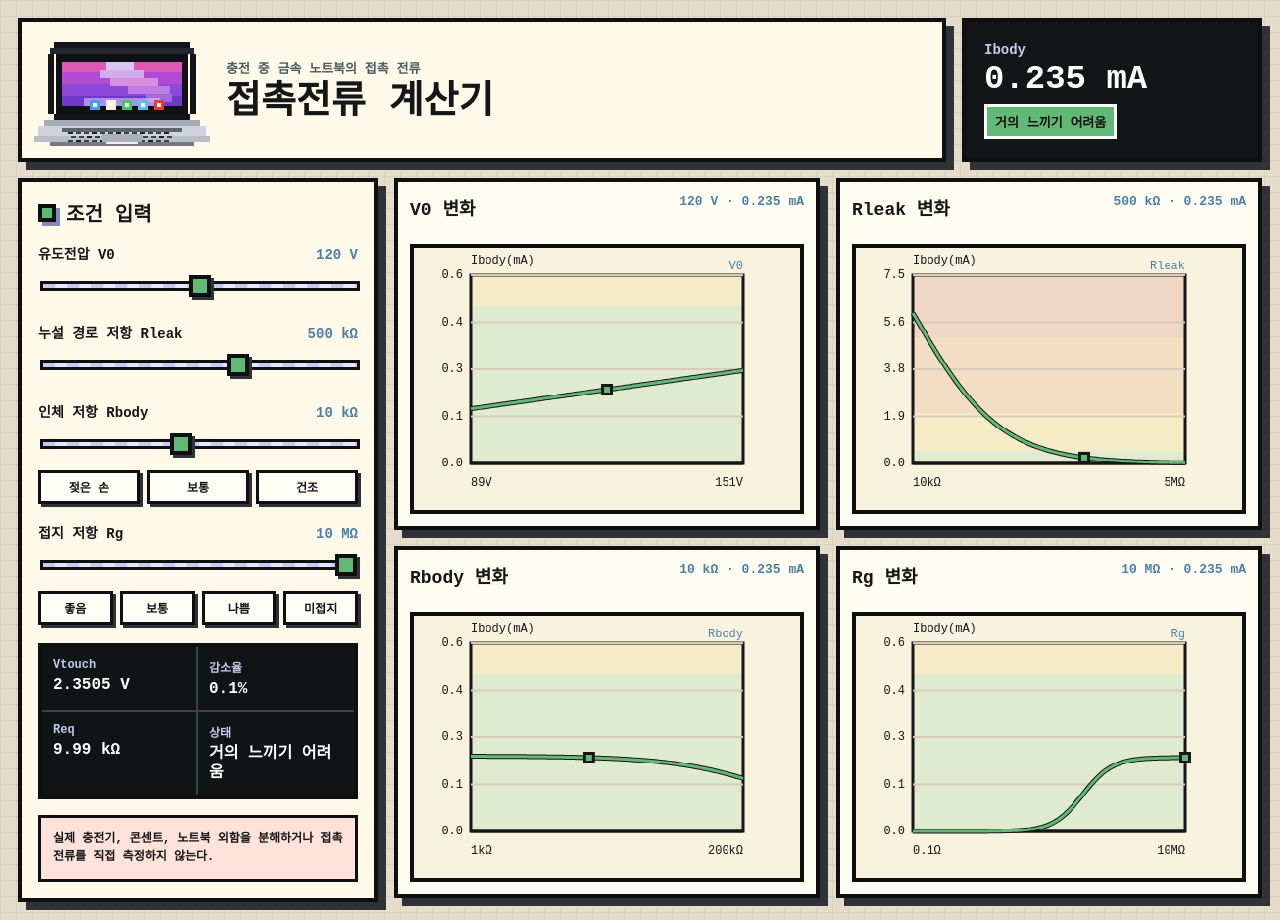
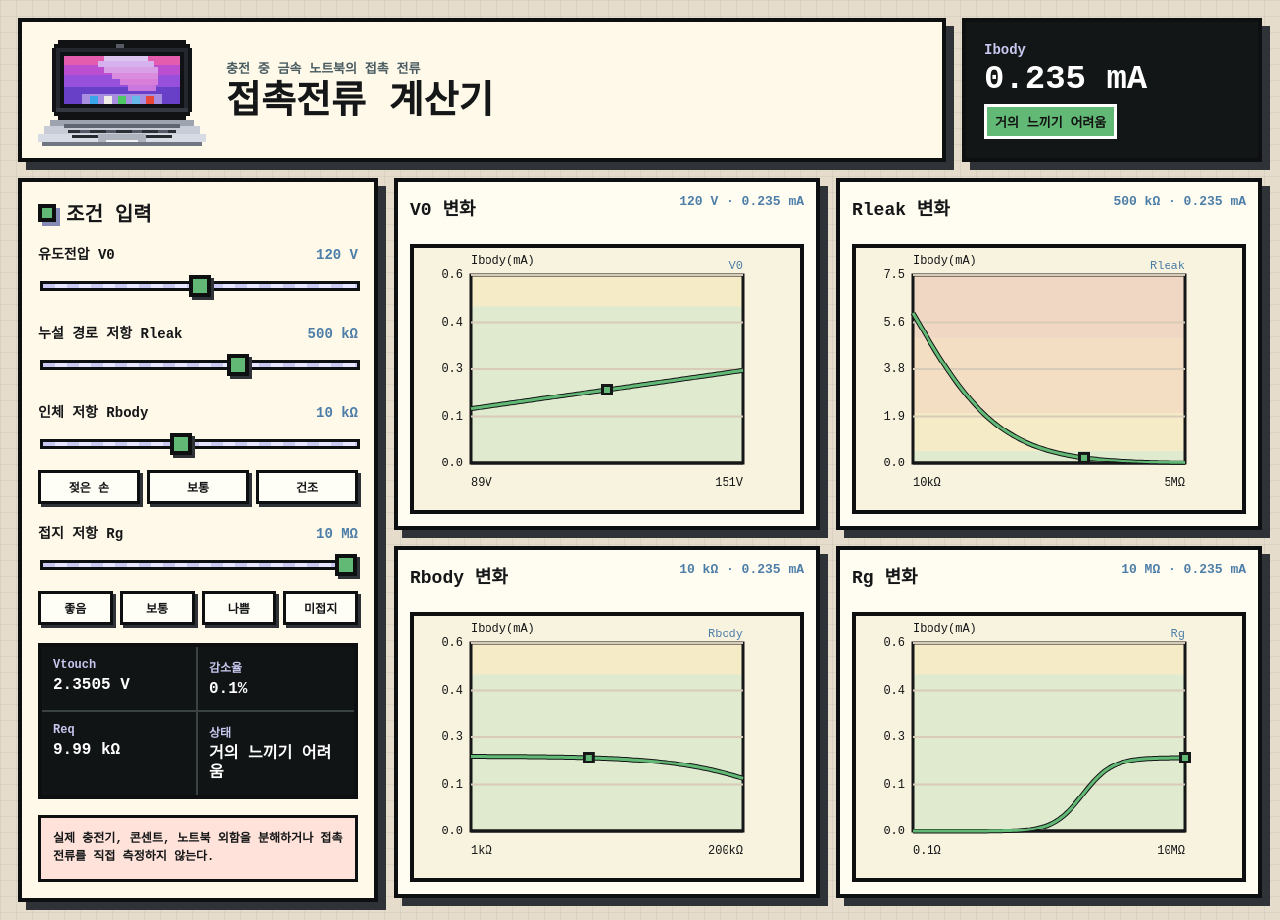
Before and after one commit to dhni1/zzirit, a website: page index.html in a window 1280 px wide. Drawn offline with Linux system fonts and the light colour scheme.

Commit message:
zzirit v0.1.3

```diff
--- a/app.js
+++ b/app.js
@@ -40,13 +40,13 @@ const elements = {
     rBody: document.querySelector("#rBodyGraphValue"),
     rGround: document.querySelector("#rGroundGraphValue"),
   },
+  titleImage: document.querySelector(".title-image"),
   graphs: {
     v0: document.querySelector("#graphV0"),
     rLeak: document.querySelector("#graphRLeak"),
     rBody: document.querySelector("#graphRBody"),
     rGround: document.querySelector("#graphRGround"),
   },
-  titleMacBook: document.querySelector("#titleMacBook"),
 };
 
 function logValue(slider) {
@@ -359,65 +359,6 @@ function drawAxisLabels(ctx, config, pad, plotW, plotH, yMax) {
   ctx.fillText(config.xName, pad.left + plotW, 13);
 }
 
-function drawTitleMacBook() {
-  const canvas = elements.titleMacBook;
-  const ctx = canvas.getContext("2d");
-  ctx.imageSmoothingEnabled = false;
-  ctx.clearRect(0, 0, canvas.width, canvas.height);
-
-  const p = (x, y, w, h, color) => {
-    ctx.fillStyle = color;
-    ctx.fillRect(x, y, w, h);
-  };
-
-  p(20, 8, 136, 6, "#121417");
-  p(16, 14, 144, 6, "#24282e");
-  p(14, 20, 6, 60, "#121417");
-  p(156, 20, 6, 60, "#121417");
-  p(20, 80, 136, 6, "#121417");
-  p(22, 20, 132, 60, "#0f1114");
-  p(28, 28, 120, 44, "#7d53de");
-
-  p(28, 28, 120, 10, "#df58b4");
-  p(28, 38, 120, 12, "#b24bd2");
-  p(28, 50, 120, 12, "#8d48d9");
-  p(28, 62, 120, 10, "#7038c9");
-  p(72, 28, 28, 8, "#d8c6ef");
-  p(66, 36, 44, 8, "#d1aee9");
-  p(76, 44, 48, 8, "#d98dde");
-  p(94, 52, 42, 8, "#be7be1");
-  p(112, 60, 26, 8, "#a26adf");
-
-  p(50, 64, 76, 8, "rgba(229, 214, 255, 0.55)");
-  const icons = [
-    [56, "#3aa2e9"],
-    [72, "#f2efe8"],
-    [88, "#42c95b"],
-    [104, "#62bde8"],
-    [120, "#e83b35"],
-  ];
-  icons.forEach(([x, color]) => {
-    p(x, 66, 10, 10, color);
-    p(x + 3, 69, 4, 4, "#ffffff");
-  });
-
-  p(10, 86, 156, 6, "#a6abb6");
-  p(4, 92, 168, 10, "#d0d3dc");
-  p(0, 102, 176, 6, "#b9bec9");
-  p(16, 108, 144, 4, "#737985");
-  p(28, 94, 120, 4, "#5e646f");
-
-  for (let row = 0; row < 3; row += 1) {
-    for (let col = 0; col < 13; col += 1) {
-      const x = 34 + col * 8 + (row % 2) * 3;
-      const y = 98 + row * 4;
-      p(x, y, 5, 2, (row + col) % 3 === 0 ? "#1b1e23" : "#3c414b");
-    }
-  }
-  p(68, 100, 40, 8, "#acb0bb");
-  p(72, 108, 32, 2, "#eef0f4");
-}
-
 function update() {
   const state = readState();
   const result = calculate(state);
@@ -425,6 +366,19 @@ function update() {
   for (const config of graphConfigs(state)) {
     drawGraph(config, state);
   }
+}
+
+function preferPngTitleImage() {
+  const pngSrc = elements.titleImage?.dataset.pngSrc;
+  if (!pngSrc) {
+    return;
+  }
+
+  const probe = new Image();
+  probe.onload = () => {
+    elements.titleImage.src = pngSrc;
+  };
+  probe.src = pngSrc;
 }
 
 function setLogSlider(slider, value) {
@@ -446,5 +400,5 @@ document.querySelectorAll("[data-ground]").forEach((button) => {
 
 window.addEventListener("resize", update);
 
-drawTitleMacBook();
+preferPngTitleImage();
 update();
--- a/index.html
+++ b/index.html
@@ -14,7 +14,13 @@
     <main class="shell">
       <header class="topbar">
         <div class="brand">
-          <canvas id="titleMacBook" width="176" height="112" aria-hidden="true"></canvas>
+          <img
+            class="title-image"
+            src="./assets/macbook-pixel.svg"
+            data-png-src="./assets/macbook-pixel.png"
+            alt=""
+            aria-hidden="true"
+          />
           <div class="brand-copy">
             <p class="eyebrow">충전 중 금속 노트북의 접촉 전류</p>
             <h1>접촉전류 계산기</h1>
--- a/styles.css
+++ b/styles.css
@@ -71,11 +71,12 @@ input {
   padding: 12px 18px 12px 12px;
 }
 
-#titleMacBook {
+.title-image {
   flex: 0 0 auto;
   display: block;
   width: 176px;
   height: 112px;
+  object-fit: contain;
   image-rendering: pixelated;
   margin-right: 16px;
 }
@@ -372,7 +373,7 @@ input[type="range"]::-moz-range-thumb {
     padding: 10px;
   }
 
-  #titleMacBook {
+  .title-image {
     width: 112px;
     height: 72px;
     margin-right: 10px;
```
Also changed, not shown: assets/macbook-pixel.svg (added).
